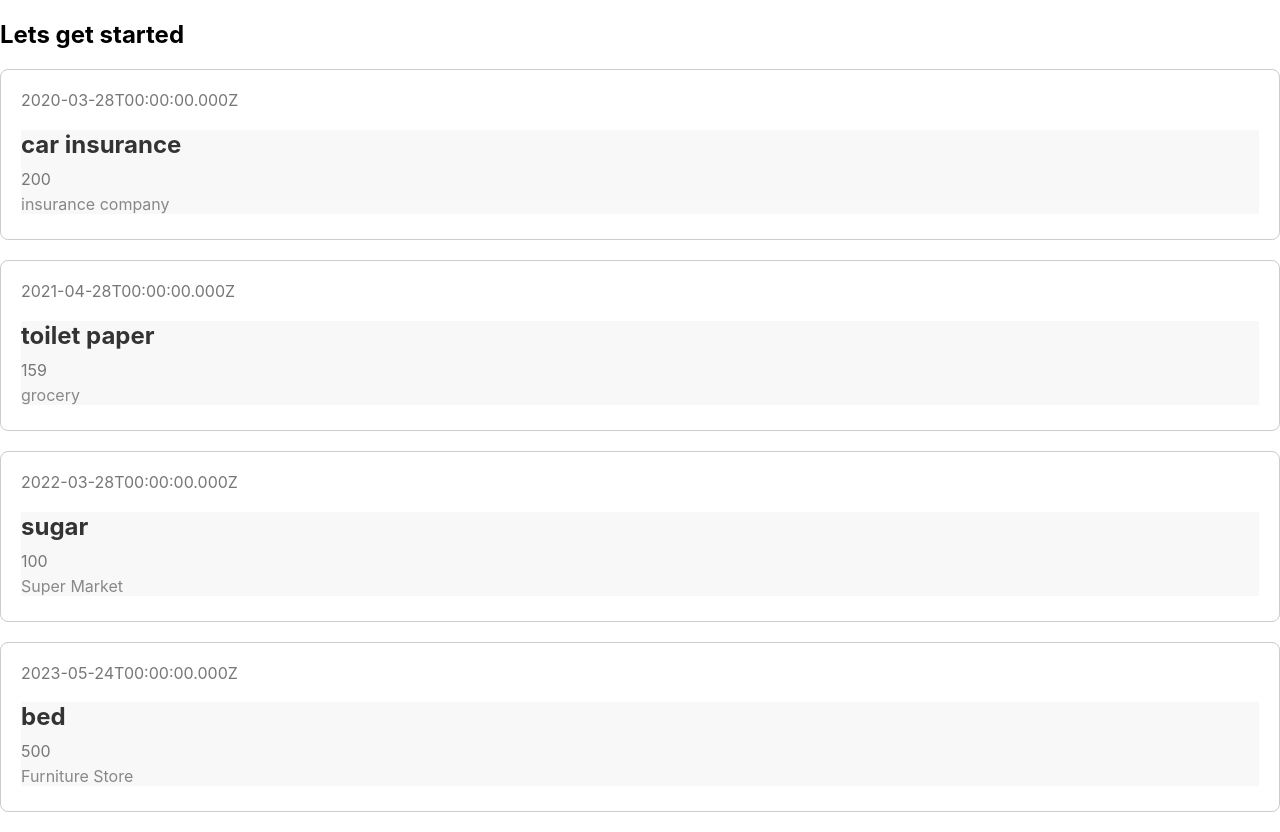
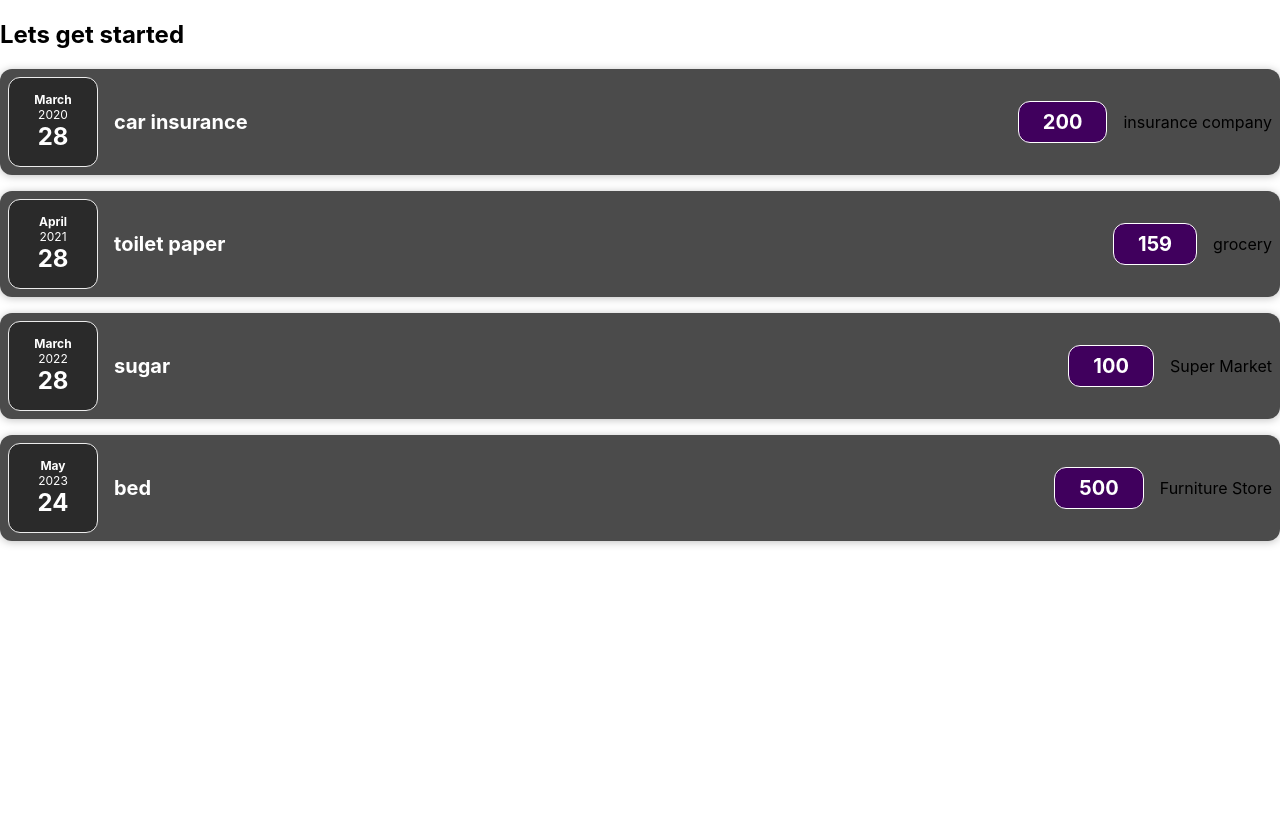
Before and after one commit to udaykumardl/React-project, a React (Create React App) app: page / in a window 1280 px wide. After the commit the page ends 800 px from the top, so only its background shows below. Built offline with nearby package versions, Linux system fonts and the light colour scheme.

Commit message:
first commit

```diff
--- a/src/App.js
+++ b/src/App.js
@@ -1,4 +1,4 @@
-import ExpenseItem from "./components/ExpenseItem";
+import ExpenseItem from "./components/Expenses/ExpenseItem";
 
 
 function App(){
--- a/src/components/ExpenseItem.css
+++ /dev/null
@@ -1,38 +0,0 @@
-.expense-item {
-    border: 1px solid #ccc;
-    border-radius: 8px;
-    padding: 20px;
-    margin-bottom: 20px;
-  }
-
-  .expense-item h2 {
-    font-size: 24px;
-    color: #333;
-    margin-bottom: 10px;
-  }
-
-  .expense-item__description {
-    font-size: 18px;
-    color: #555;
-    margin-bottom: 5px;
-  }
-
-  .expense-items__category {
-    font-size: 18px;
-    color: #555;
-    margin-bottom: 5px;
-  }
-
-  .expense-item div {
-    font-size: 16px;
-    color: #777;
-    margin-bottom: 5px;
-  }
-
-  .expense-item div:nth-child(even) {
-    background-color: #f8f8f8;
-  }
-
-  .expense-item div:last-child {
-    color: #888;
-  }
--- /dev/null
+++ b/src/components/Expenses/ExpenseDate.css
@@ -0,0 +1,26 @@
+.expense-date {
+  display: flex;
+  flex-direction: column;
+  width: 5.5rem;
+  height: 5.5rem;
+  border: 1px solid #ececec;
+  background-color: #2a2a2a;
+  color: white;
+  border-radius: 12px;
+  align-items: center;
+  justify-content: center;
+}
+
+.expense-date__month {
+  font-size: 0.75rem;
+  font-weight: bold;
+}
+
+.expense-date__year {
+  font-size: 0.75rem;
+}
+
+.expense-date__day {
+  font-size: 1.5rem;
+  font-weight: bold;
+}
--- /dev/null
+++ b/src/components/Expenses/ExpenseDate.js
@@ -0,0 +1,19 @@
+
+
+import './ExpenseDate.css';
+
+const ExpenseDate=(props)=> {
+  const month = props.date.toLocaleString('en-US', { month: 'long' });
+  const day = props.date.toLocaleString('en-US', { day: '2-digit' });
+  const year = props.date.getFullYear();
+
+  return (
+    <div className="expense-date">
+      <div className="expense-date__month">{month}</div>
+      <div className="expense-date__year">{year}</div>
+      <div className="expense-date__day">{day}</div>
+    </div>
+  );
+}
+
+export default ExpenseDate;
--- /dev/null
+++ b/src/components/Expenses/ExpenseItem.css
@@ -0,0 +1,56 @@
+.expense-item {
+  display: flex;
+  justify-content: space-between;
+  align-items: center;
+  padding: 0.5rem;
+  margin: 1rem 0;
+  border-radius: 12px;
+  background-color: #4b4b4b;
+
+}
+
+.expense-item__description {
+  display: flex;
+  flex-direction: column;
+  gap: 1rem;
+  align-items: flex-end;
+  flex-flow: column-reverse;
+  justify-content: flex-start;
+  flex: 1;
+}
+
+.expense-item h2 {
+  color: #3a3a3a;
+  font-size: 1rem;
+  flex: 1;
+  margin: 0 1rem;
+  color: white;
+}
+
+.expense-item__price {
+  font-size: 1rem;
+  font-weight: bold;
+  color: white;
+  background-color: #40005d;
+  border: 1px solid white;
+  padding: 0.5rem;
+  border-radius: 12px;
+}
+
+@media (min-width: 580px) {
+  .expense-item__description {
+    flex-direction: row;
+    align-items: center;
+    justify-content: flex-start;
+    flex: 1;
+  }
+
+  .expense-item__description h2 {
+    font-size: 1.25rem;
+  }
+
+  .expense-item__price {
+    font-size: 1.25rem;
+    padding: 0.5rem 1.5rem;
+  }
+}
--- a/src/components/ExpenseItem.js
+++ b/src/components/Expenses/ExpenseItem.js
@@ -1,22 +1,22 @@
+import React from 'react';
+import ExpenseDate from './ExpenseDate';
 
 import './ExpenseItem.css';
+import Card from '../UI/Card';
 
 
-function ExpenseItem(props){
-    const expensedate=new Date(2022,3,12)
-    const expensetitle='Car Insurance';
-    const expenseAmount=100
-    const locationOfExpenditure='Grocery store';
+const ExpenseItem=(props)=>{
 
     return (
-    <div className="expense-item">
-        <div>{props.date.toISOString()} </div>
+    <Card className="expense-item">
+        <ExpenseDate date={props.date}/>
+
         <div className="expense-item__description">
             <h2>{props.title}</h2>
             <div className="expense-item__price">{props.amount}</div>
             <div className="expense-item__locationOfExpenditure">{props.locationOfExpenditure}</div>
         </div>
-    </div>
+    </Card>
 
     )
 }
--- /dev/null
+++ b/src/components/UI/Card.css
@@ -0,0 +1,4 @@
+.card {
+    border-radius: 12px;
+    box-shadow: 0 1px 8px rgba(0, 0, 0, 0.25);
+  }
--- /dev/null
+++ b/src/components/UI/Card.js
@@ -0,0 +1,9 @@
+import './Card.css';
+
+const Card=(props) =>{
+  const classes = 'card ' + props.className;
+
+  return <div className={classes}>{props.children}</div>;
+}
+
+export default Card;
```
Also changed, not shown: src/components/Expenses/ExpenseDetails.js (added, +13 -0 lines).
